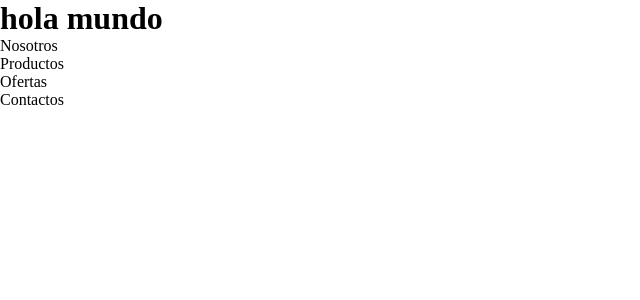
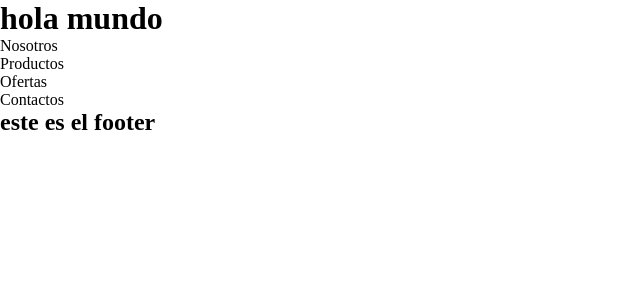
Before and after one commit to AssannAnabel/proyectoFinal2024, a React (Vite) app in the folder frontend/: page / in a window 1280 px wide. Shown: the top 300 px of the page, without its empty margins (0-640 px from the left). Built offline with nearby package versions, Linux system fonts and the light colour scheme.

Commit message:
creacion footer

```diff
--- a/frontend/src/App.jsx
+++ b/frontend/src/App.jsx
@@ -1,4 +1,5 @@
 import Nav from "./components/Nav"
+import Footer from "./components/Footer"
 
 function App() {
 
@@ -6,8 +7,11 @@ function App() {
     <>
       <h1>hola mundo</h1>
       <Nav/>
+    <Footer/>
     </>
+
   )
+
 }
 
 export default App
--- /dev/null
+++ b/frontend/src/components/Footer.jsx
@@ -0,0 +1,7 @@
+import React from "react";
+
+function Footer(){
+    return (<><h2>este es el footer</h2></>)
+
+}
+export default Footer;
```
